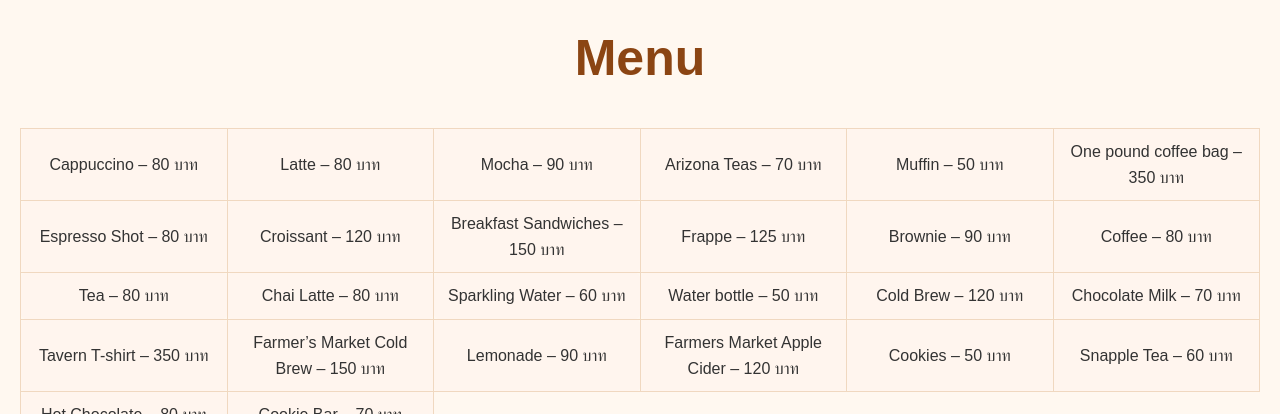
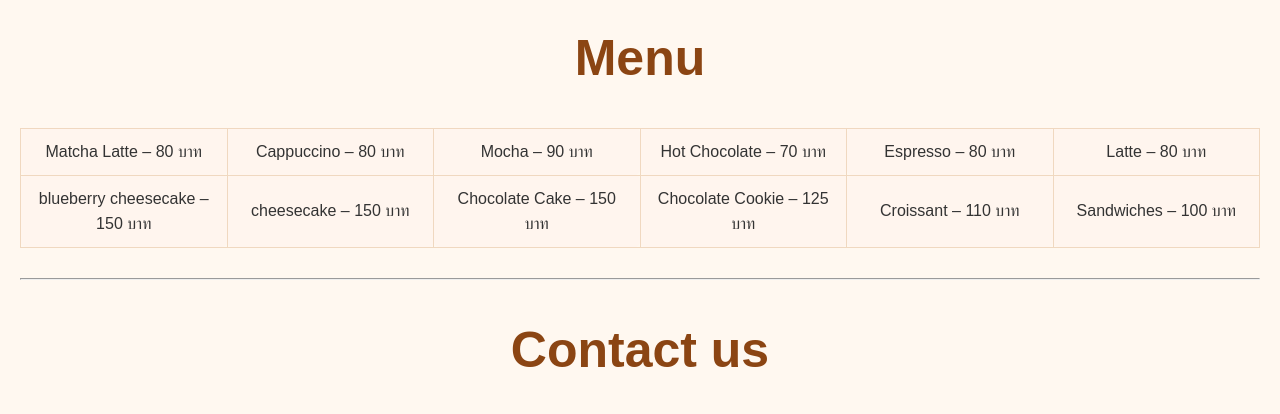
Before and after one commit to Boom34906/6809490052_MyShop, a plain HTML site: page index.html in a window 1280 px wide. Shown: the part 1750-2164 px from the top of the page. Drawn offline with Linux system fonts and the light colour scheme.

Commit message:
change menu in index.html and change chocolate to hot chocolate in my1stcategory.html

```diff
--- a/index.html
+++ b/index.html
@@ -48,47 +48,25 @@ Today, we continue to share warmth, flavors, and smiles with everyone who walks
 <table width=”100%”>
 <tr>
 <tr>
+  <td width="16%">Matcha Latte – 80 บาท</td>
   <td width="16%">Cappuccino – 80 บาท</td>
+  <td width="16%">Mocha – 90 บาท</td>
+  <td width="16%">Hot Chocolate – 70 บาท</td>
+  <td width="16%">Espresso – 80 บาท</td>
   <td width="16%">Latte – 80 บาท</td>
-  <td width="16%">Mocha – 90 บาท</td>
-  <td width="16%">Arizona Teas – 70 บาท</td>
-  <td width="16%">Muffin – 50 บาท</td>
-  <td width="16%">One pound coffee bag – 350 บาท</td>
 </tr>
 
 </tr>
 
 <tr>
-  <td>Espresso Shot – 80 บาท</td>
-  <td>Croissant – 120 บาท</td>
-  <td>Breakfast Sandwiches – 150 บาท</td>
-  <td>Frappe – 125 บาท</td>
-  <td>Brownie – 90 บาท</td>
-  <td>Coffee – 80 บาท</td>
+  <td>blueberry cheesecake – 150 บาท</td>
+  <td>cheesecake – 150 บาท</td>
+  <td>Chocolate Cake – 150 บาท</td>
+  <td>Chocolate Cookie – 125 บาท</td>
+  <td>Croissant – 110 บาท</td>
+  <td>Sandwiches – 100 บาท</td>
 </tr>
 
-<tr>
-  <td>Tea – 80 บาท</td>
-  <td>Chai Latte – 80 บาท</td>
-  <td>Sparkling Water – 60 บาท</td>
-  <td>Water bottle – 50 บาท</td>
-  <td>Cold Brew – 120 บาท</td>
-  <td>Chocolate Milk – 70 บาท</td>
-</tr>
-
-<tr>
-  <td>Tavern T-shirt – 350 บาท</td>
-  <td>Farmer’s Market Cold Brew – 150 บาท</td>
-  <td>Lemonade – 90 บาท</td>
-  <td>Farmers Market Apple Cider – 120 บาท</td>
-  <td>Cookies – 50 บาท</td>
-  <td>Snapple Tea – 60 บาท</td>
-</tr>
-
-<tr>
-  <td>Hot Chocolate – 80 บาท</td>
-  <td>Cookie Bar – 70 บาท</td>
-</tr>
 </table>
 
 <hr>
```
Also changed, not shown: my1stcategory.html (+1 -5 lines).
